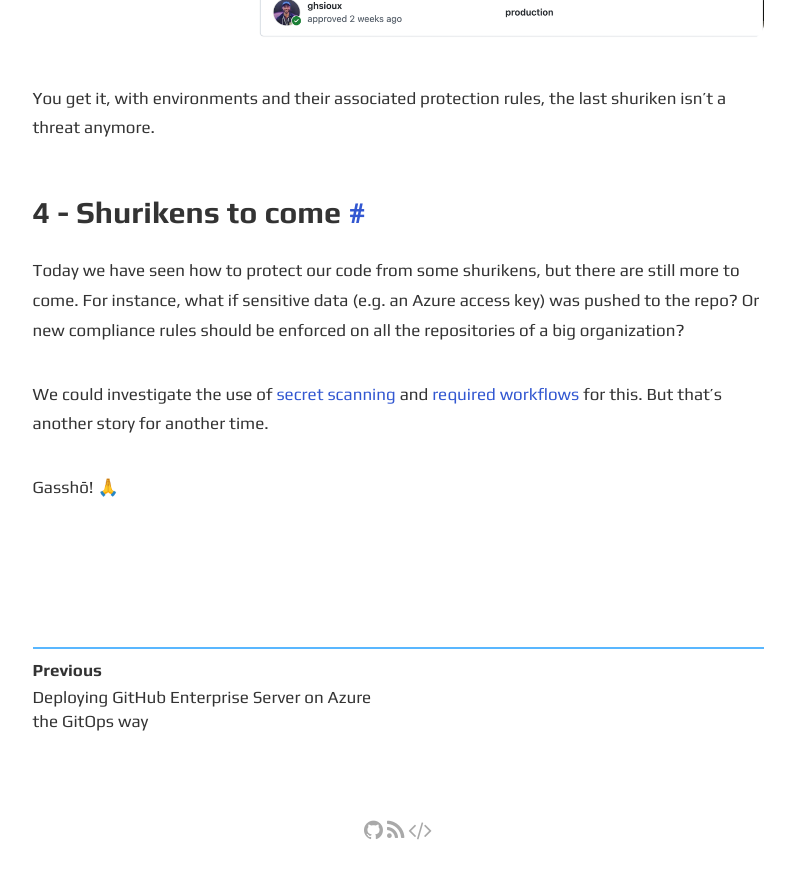
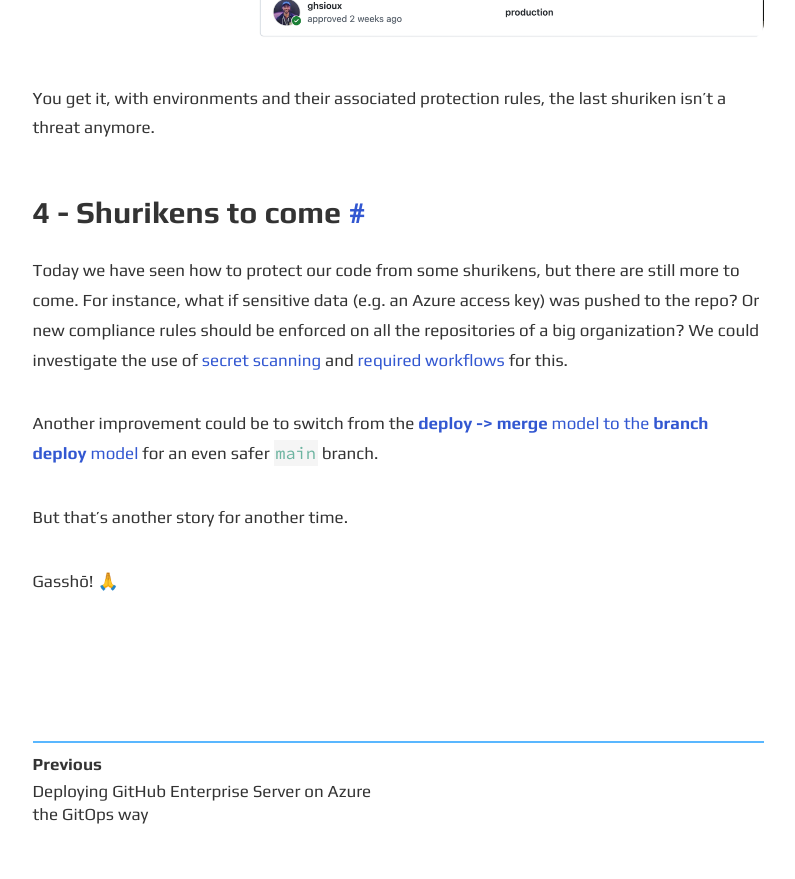
Before and after one commit to ghsioux/ghsioux.github.io, a Jekyll site: the page built from _posts/2023-02-03-securing-branches-and-deployments.md, in a window 1280 px wide and 900 px high, scrolled down 7589 px. Shown: the top 879 px of the window, without its empty margins (242-1037 px from the left). Built offline with Jekyll 4.4.1, drawn with Linux system fonts in a browser that asks for light colours.

Commit message:
add reference to branch deploy

```diff
--- a/_posts/2023-02-03-securing-branches-and-deployments.md
+++ b/_posts/2023-02-03-securing-branches-and-deployments.md
@@ -75,8 +75,10 @@ You get it, with environments and their associated protection rules, the last sh
 
 ## 4 - Shurikens to come
 
-Today we have seen how to protect our code from some shurikens, but there are still more to come. For instance, what if sensitive data (e.g. an Azure access key) was pushed to the repo? Or new compliance rules should be enforced on all the repositories of a big organization?
+Today we have seen how to protect our code from some shurikens, but there are still more to come. For instance, what if sensitive data (e.g. an Azure access key) was pushed to the repo? Or new compliance rules should be enforced on all the repositories of a big organization? We could investigate the use of [secret scanning](https://docs.github.com/en/code-security/secret-scanning/about-secret-scanning) and [required workflows](https://docs.github.com/en/actions/using-workflows/required-workflows) for this.
 
-We could investigate the use of [secret scanning](https://docs.github.com/en/code-security/secret-scanning/about-secret-scanning) and [required workflows](https://docs.github.com/en/actions/using-workflows/required-workflows) for this. But that's another story for another time.
+Another improvement could be to switch from the [__deploy -> merge__ model to the __branch deploy__ model](https://github.blog/2023-02-02-enabling-branch-deployments-through-issueops-with-github-actions/#understanding-the-branch-deploy-model) for an even safer `main` branch.
+
+But that's another story for another time.
 
 Gasshō! 🙏
```
